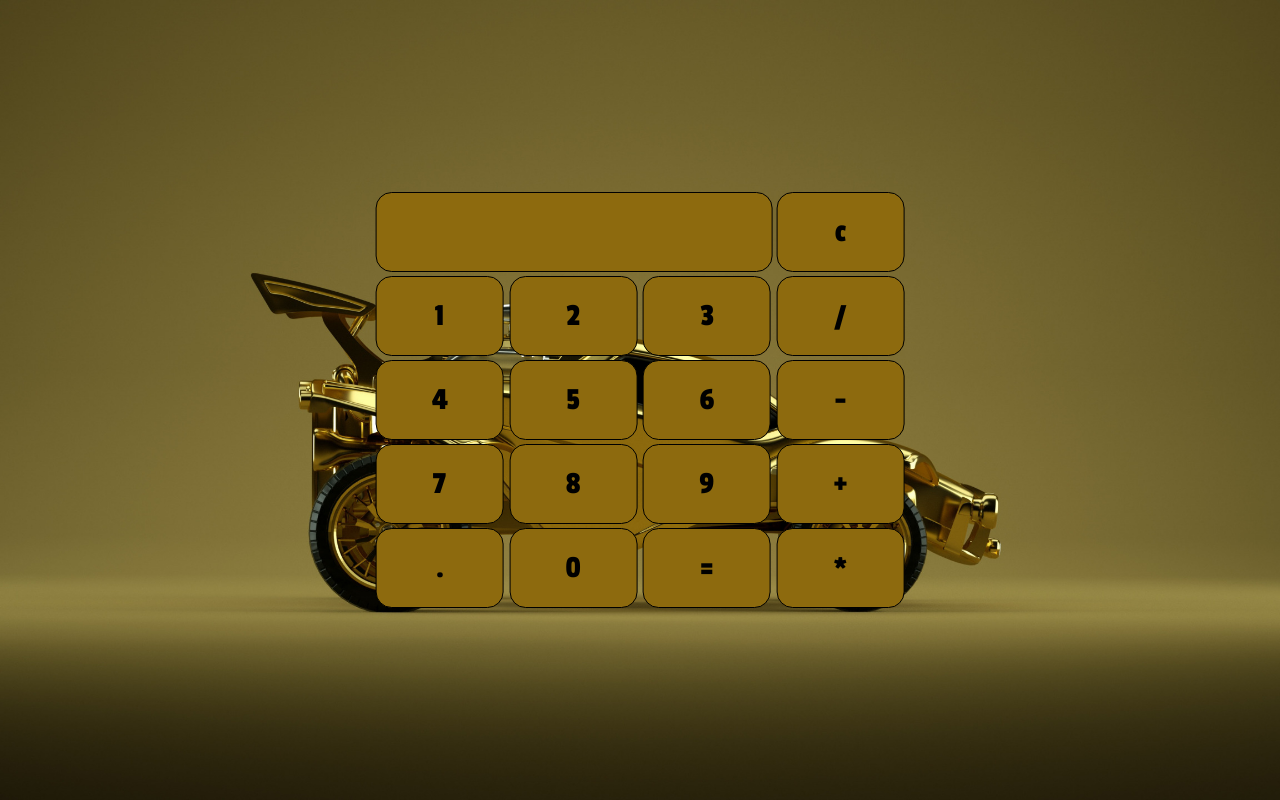
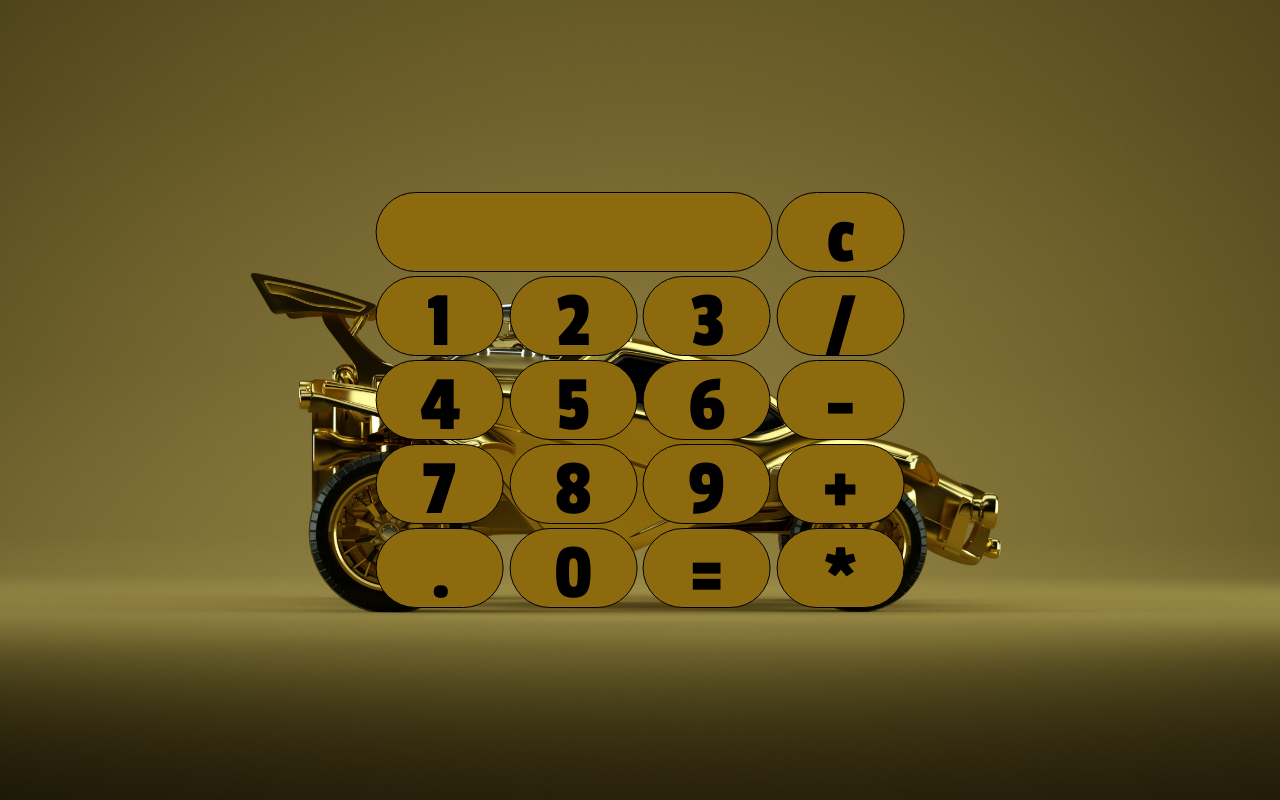
Before and after one commit to 5alidshammout/rl-calc, a plain HTML site: page index.html in a window 1280 px wide. Drawn offline with Linux system fonts and the light colour scheme.

Commit message:
Update style.css

```diff
--- a/assets/style.css
+++ b/assets/style.css
@@ -10,7 +10,7 @@ input[type="submit"], [type="button"], [type="reset"] {
   height: 10vh;
   border: 1px solid black;
   outline: none;
-  font-size: clamp(1rem, 10vw, 2rem);
+  font-size: clamp(4rem, 10vw, 5rem);
   color: black;
   font-family: 'Passion One', cursive;
   background-color: #8D6A0E;
@@ -23,7 +23,7 @@ input[type="text"] {
   height: 10vh;
   border: 1px solid black;
   outline: none;
-  font-size: clamp(1rem, 10vw, 2rem);
+  font-size: clamp(4rem, 10vw, 5rem);
   color: black;
   font-family: 'Passion One', cursive;
   background-color: #8D6A0E;
```
